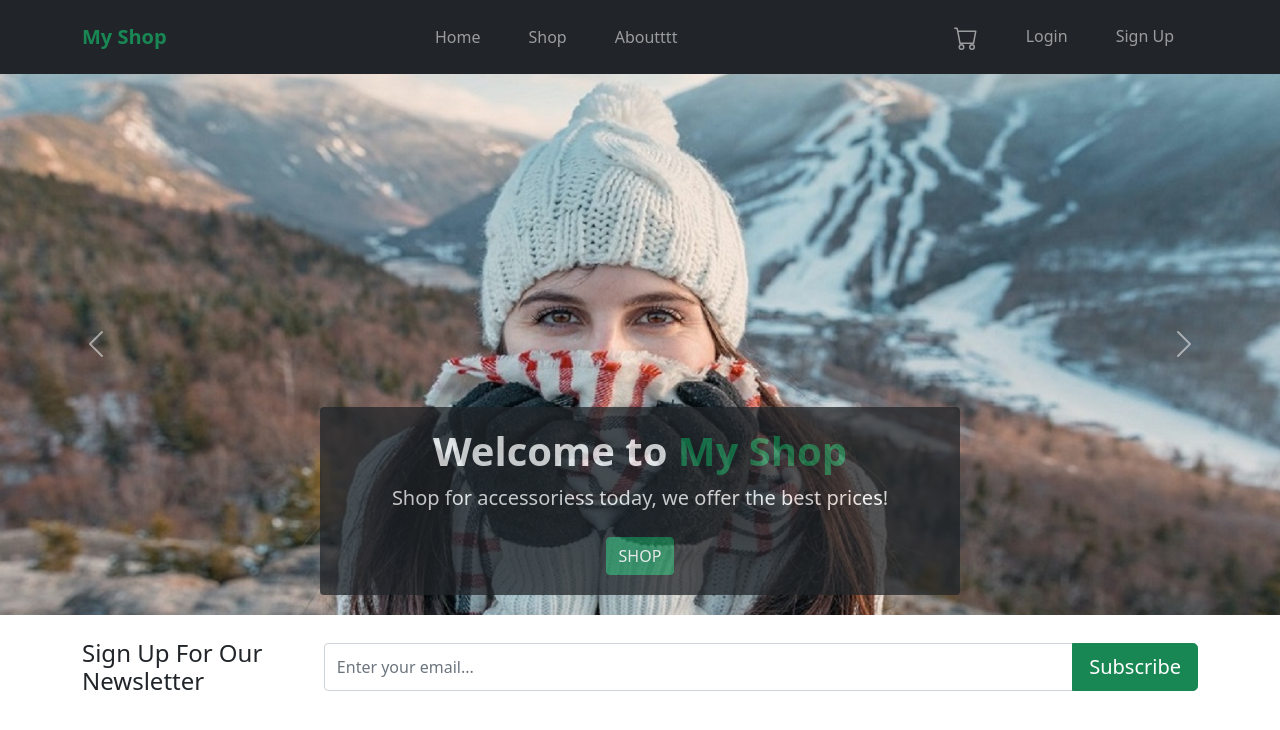
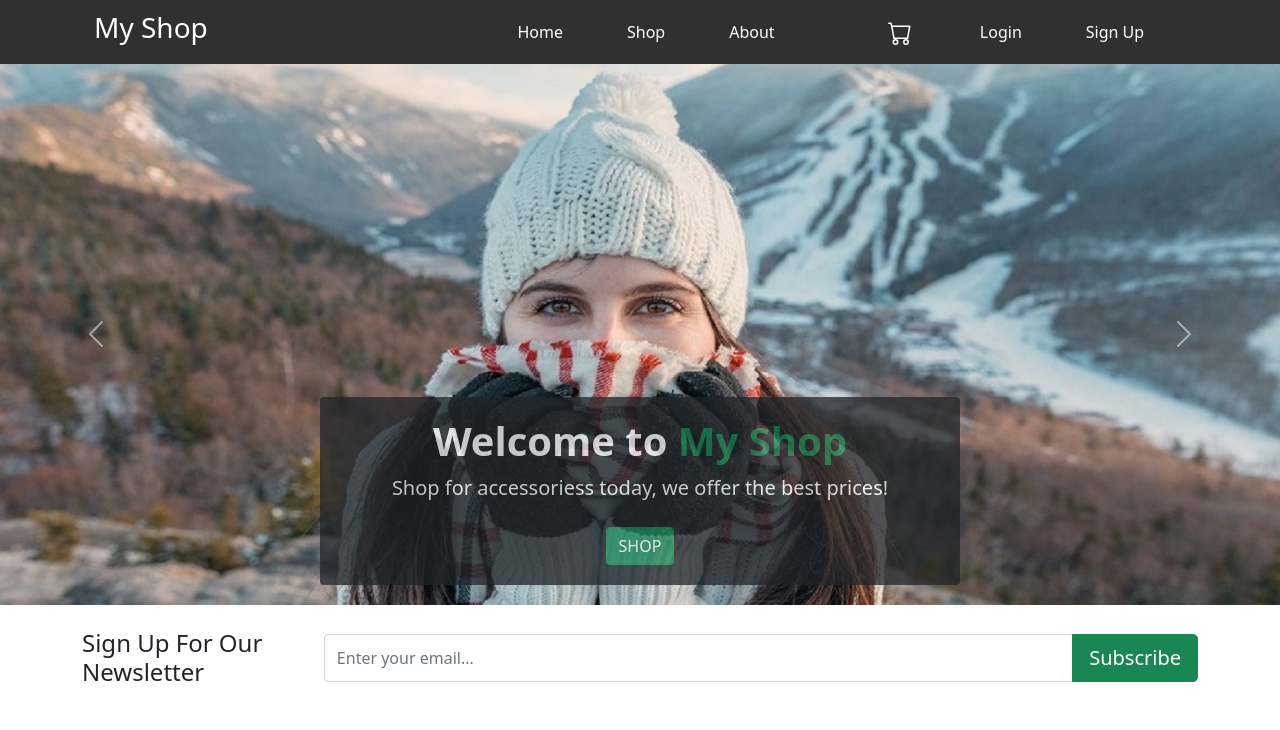
Before and after one commit to rpashev/next-ecommerce, a Next.js app: page / in a window 1280 px wide. Shown: the top 730 px of the page. Built offline with nearby package versions, Linux system fonts and the light colour scheme.

Commit message:
new header combination of bootstrap + scss

```diff
--- a/components/Layout/header.js
+++ b/components/Layout/header.js
@@ -1,55 +1,46 @@
-import { Navbar, Container, Nav } from "react-bootstrap";
+import Link from "next/link";
+import CartIcon from "../UI/cart-icon";
+import styles from "./header.module.scss";
 
 const Header = (props) => {
   return (
-    <Navbar
-      className="py-3"
-      collapseOnSelect
-      expand="lg"
-      bg="dark"
-      variant="dark"
-
-    >
-      <Container>
-        <Navbar.Brand href="#home" className="text-success fw-bold">
-          My Shop
-        </Navbar.Brand>
-        <Navbar.Toggle aria-controls="responsive-navbar-nav" />
-        <Navbar.Collapse id="responsive-navbar-nav">
-          <Nav className="mx-auto">
-            <Nav.Link className="mx-3" href="#">
-              Home
-            </Nav.Link>
-            <Nav.Link className="mx-3" href="/shop">
-              Shop
-            </Nav.Link>
-            <Nav.Link className="mx-3" href="/about">
-              Aboutttt
-            </Nav.Link>
-          </Nav>
-          <Nav>
-            <Nav.Link className="mx-3">
-              <svg
-                xmlns="http://www.w3.org/2000/svg"
-                width="24"
-                height="24"
-                fill="currentColor"
-                className="bi bi-cart"
-                viewBox="0 0 16 16"
-              >
-                <path d="M0 1.5A.5.5 0 0 1 .5 1H2a.5.5 0 0 1 .485.379L2.89 3H14.5a.5.5 0 0 1 .491.592l-1.5 8A.5.5 0 0 1 13 12H4a.5.5 0 0 1-.491-.408L2.01 3.607 1.61 2H.5a.5.5 0 0 1-.5-.5zM3.102 4l1.313 7h8.17l1.313-7H3.102zM5 12a2 2 0 1 0 0 4 2 2 0 0 0 0-4zm7 0a2 2 0 1 0 0 4 2 2 0 0 0 0-4zm-7 1a1 1 0 1 1 0 2 1 1 0 0 1 0-2zm7 0a1 1 0 1 1 0 2 1 1 0 0 1 0-2z" />
-              </svg>
-            </Nav.Link>
-            <Nav.Link className="mx-3" href="/login">
-              Login
-            </Nav.Link>
-            <Nav.Link className="mx-3" href="/sign-up">
-              Sign Up
-            </Nav.Link>
-          </Nav>
-        </Navbar.Collapse>
-      </Container>
-    </Navbar>
+    <header className={styles.header}>
+      <div className="container h-100">
+        <div className="row align-items-center justify-content-center h-100">
+          <div className={`${styles.logo} col-4 h3`}>My Shop</div>
+          <nav
+            className={`${styles.nav} col-8 row justify-content-between align-items-center`}
+          >
+            <ul className={`${styles["general-nav"]} col-6`}>
+              <li>
+                <Link href="/login">Home</Link>
+              </li>
+              <li>
+                <Link href="/login">Shop</Link>
+              </li>
+              <li>
+                <Link href="/login">About</Link>
+              </li>
+            </ul>
+            <ul className={`${styles["user-nav"]} col-6`}>
+              <li>
+                <Link href="/cart">
+                  <a className={styles["cart-icon"]}>
+                    <CartIcon />
+                  </a>
+                </Link>
+              </li>
+              <li>
+                <Link href="/login">Login</Link>
+              </li>
+              <li>
+                <Link href="/login">Sign Up</Link>
+              </li>
+            </ul>
+          </nav>
+        </div>
+      </div>
+    </header>
   );
 };
 
--- /dev/null
+++ b/components/Layout/header.module.scss
@@ -0,0 +1,34 @@
+.header {
+  height: 4rem;
+  background-color: #303030;
+  color: #fff;
+
+  .nav {
+    ul {
+      display: flex;
+      justify-content: center;
+      align-items: center;
+      list-style: none;
+      padding: 0;
+      margin: 0;
+
+      li a {
+        text-decoration: none;
+        margin: 0 1.5rem;
+        color: #fff;
+        padding: 0.4rem 0.5rem;
+        border-radius: 8px;
+        vertical-align: middle;
+        transition: all 0.2s ease-out;
+      }
+
+      li a:hover {
+        background-color: black;
+      }
+      .cart-icon {
+        padding: 0.75rem;
+        border-radius: 50%;
+      }
+    }
+  }
+}
--- /dev/null
+++ b/components/UI/cart-icon.js
@@ -0,0 +1,16 @@
+const CartIcon = () => {
+  return (
+    <svg
+      xmlns="http://www.w3.org/2000/svg"
+      width="24"
+      height="24"
+      fill="currentColor"
+      className="bi bi-cart"
+      viewBox="0 0 16 16"
+    >
+      <path d="M0 1.5A.5.5 0 0 1 .5 1H2a.5.5 0 0 1 .485.379L2.89 3H14.5a.5.5 0 0 1 .491.592l-1.5 8A.5.5 0 0 1 13 12H4a.5.5 0 0 1-.491-.408L2.01 3.607 1.61 2H.5a.5.5 0 0 1-.5-.5zM3.102 4l1.313 7h8.17l1.313-7H3.102zM5 12a2 2 0 1 0 0 4 2 2 0 0 0 0-4zm7 0a2 2 0 1 0 0 4 2 2 0 0 0 0-4zm-7 1a1 1 0 1 1 0 2 1 1 0 0 1 0-2zm7 0a1 1 0 1 1 0 2 1 1 0 0 1 0-2z" />
+    </svg>
+  );
+};
+
+export default CartIcon;
```
